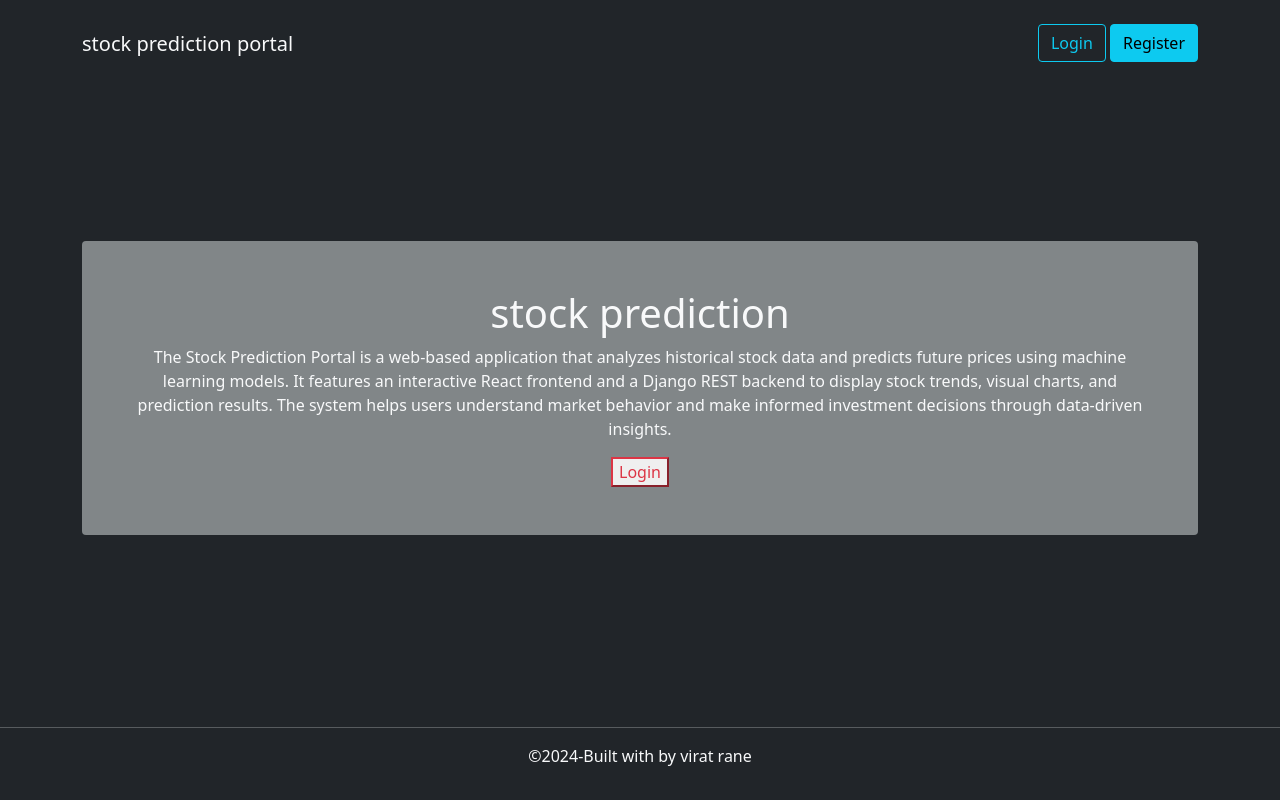
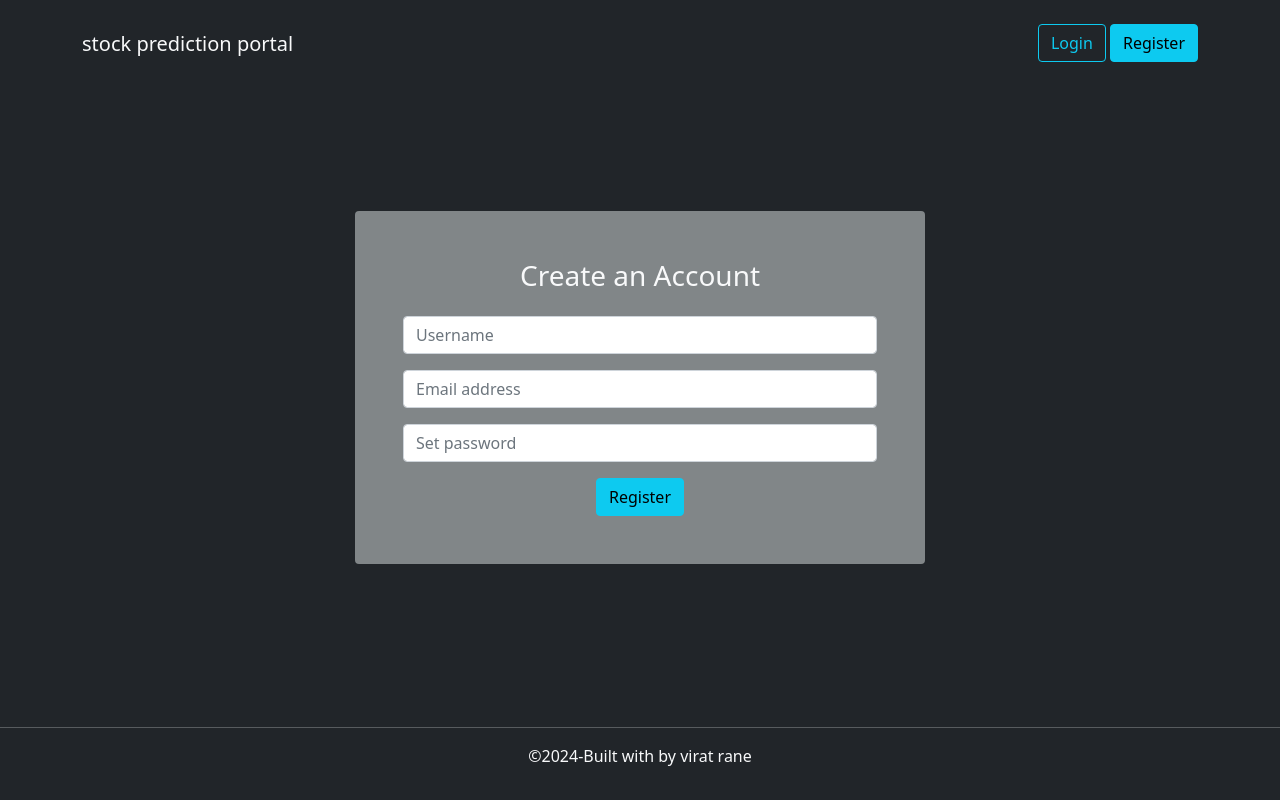
Before and after one commit to Virat2003/stock-prediction-portal, a React (Vite) app in the folder frontend-react/: page /register in a window 1280 px wide. Built offline with nearby package versions, Linux system fonts and the light colour scheme.

Commit message:
registration page completed

```diff
--- a/frontend-react/package.json
+++ b/frontend-react/package.json
@@ -10,6 +10,11 @@
     "preview": "vite preview"
   },
   "dependencies": {
+    "@fortawesome/fontawesome-svg-core": "^7.1.0",
+    "@fortawesome/free-regular-svg-icons": "^7.1.0",
+    "@fortawesome/free-solid-svg-icons": "^7.1.0",
+    "@fortawesome/react-fontawesome": "^3.0.0",
+    "axios": "^1.13.4",
     "react": "^19.1.0",
     "react-dom": "^19.1.0",
     "react-router-dom": "^6.30.3"
--- a/frontend-react/src/App.jsx
+++ b/frontend-react/src/App.jsx
@@ -1,16 +1,25 @@
-import "./assets/css/style.css"
-import Home from "./components/Home"
-import Header from "./components/Header"
-import Footer from "./components/Footer"
+import "./assets/css/style.css";
+import Home from "./components/Home";
+import { BrowserRouter, Routes, Route } from "react-router-dom";
+import Register from "./pages/Register";
+import Header from "./components/Header";
+import Footer from "./components/Footer";
+import Login from "./pages/Login";
 
 const App = () => {
   return (
     <>
-    <Header />
-    <Home />
-    <Footer />
+      <BrowserRouter>
+      <Header />
+        <Routes>
+          <Route path="/" element={<Home />} />
+          <Route path="/register" element={<Register />} />
+          <Route path="/login" element={<Login />} />
+        </Routes>
+        <Footer />
+      </BrowserRouter>
     </>
-  )
-}
+  );
+};
 
-export default App
+export default App;
--- a/frontend-react/src/components/Button.jsx
+++ b/frontend-react/src/components/Button.jsx
@@ -1,10 +1,11 @@
 import React from 'react'
+import { Link } from 'react-router-dom'
 
 const Button = (props) => {
   return (
     <>
 
-    <a className={`btn ${props.class}`} href="">{props.text}</a>
+   <Link className={`btn ${props.class}`} to={props.url}>{props.text}</Link>
     {/* <Link></Link> */}
      {/* &nbsp; */}
      {/* <a className='btn btn-info' href="">Register</a> */}
--- a/frontend-react/src/components/Header.jsx
+++ b/frontend-react/src/components/Header.jsx
@@ -1,17 +1,18 @@
 import React from 'react'
 import Button from './Button'
+import { Link } from 'react-router-dom'
 
 const header = () => {
   return (
     <>
     <nav className='navbar container pt-4 pb-3 align-items-start'>
-        <a className="navbar-brand text-light" href="">stock prediction portal</a>
+       <Link className="navbar-brand text-light" to="/"> stock prediction portal </Link>
 
         <div>
             {/* <a className='btn btn-outline-info' href="">Login</a> */}
-            <Button text="Login" class="btn-outline-info" />
+            <Button text="Login" class="btn-outline-info" url="/login" />
             &nbsp;
-            <Button text="Register" class="btn-info"/>
+            <Button text="Register" class="btn-info" url="/register"/>
             {/* <a className='btn btn-info' href="">Register</a> */}
 
 
--- a/frontend-react/src/components/Home.jsx
+++ b/frontend-react/src/components/Home.jsx
@@ -1,8 +1,9 @@
-import React from "react";
+
 
 const Home = () => {
   return (
     <>
+
       <div className="container">
         <div className="p-5 text-center bg-light-dark rounded">
           <h1 className="text-light">stock prediction</h1>
@@ -18,6 +19,7 @@
           <button text="Login" class="btn-outline-danger">Login</button>
         </div>
       </div>
+
     </>
   );
 };
--- /dev/null
+++ b/frontend-react/src/pages/Login.jsx
@@ -0,0 +1,9 @@
+import React from 'react'
+
+const Login = () => {
+  return (
+    <div className='text-light'>Login</div>
+  )
+}
+
+export default Login
--- /dev/null
+++ b/frontend-react/src/pages/Register.jsx
@@ -0,0 +1,84 @@
+import React, { useState } from 'react'
+import axios from "axios"
+import { FontAwesomeIcon } from '@fortawesome/react-fontawesome'
+import { faSpinner } from '@fortawesome/free-solid-svg-icons'
+
+const Register =  () => {
+
+    const [username, setUsername] = useState('')
+    const [email, setEmail] = useState('')
+    const [password, setPassword] = useState('')
+
+    const [errors, setErrors] = useState({})
+    const [success, setSuccess] = useState(false)
+    const [loading, setLoading] = useState(false)
+
+   const handleRegistration = async (e)=>{
+    e.preventDefault()
+    setLoading(true)
+
+    const userData = {
+        username, email, password
+    }
+    // console.log(userData);
+
+    try{
+        const response  = await axios.post("http://127.0.0.1:8000/api/v1/register/", userData)
+        const data = await response.data
+        console.log(data);
+        console.log("registration successful");
+        setErrors("")
+        setSuccess(true)
+        setUsername("")
+        setEmail("")
+        setPassword("")
+
+    }catch(err){
+        setErrors(err.response.data)
+        console.log(err);
+    }finally{
+        setLoading(false)
+    }
+   }
+
+  return (
+       <div className='container'>
+        <div className="row justify-content-center">
+            <div className="col-md-6 bg-light-dark p-5 rounded">
+                <h3 className='text-light text-center mb-4'>Create an Account</h3>
+
+                <form onSubmit={handleRegistration}>
+                  <div className='mb-3'>
+                    <input type="text" className='form-control' placeholder='Username' value={username} onChange={(e)=>{
+                        setUsername(e.target.value)}} />
+                    <small>{errors.username && <div className='text-danger'>{errors.username}</div>} </small>
+                  </div>
+                    <div className='mb-3'>
+                      <input type="email" className='form-control' placeholder='Email address' value={email} onChange={(e)=>{
+                                setEmail(e.target.value)
+                      }} />
+                      <small>{errors.email && <div className='text-danger'>{errors.email}</div>} </small>
+                    </div>
+
+                    <div className='mb-3'>
+                    <input type="password" className='form-control ' placeholder='Set password' value={password}  onChange={(e)=>{
+                        setPassword(e.target.value)
+                    }} />
+                    <small>{errors.password && <div className='text-danger'>{errors.password}</div>}</small>
+                    </div>
+                    {success && <div className='alert alert-success'>Registration Successful</div>}
+
+                    { loading ? (
+                        <button type='submit' className='btn btn-info d-block mx-auto' disabled> <FontAwesomeIcon icon={faSpinner} spin/>please wait....</button>
+                    ):
+                      <button type='submit' className='btn btn-info d-block mx-auto'>Register</button>
+                }
+                </form>
+
+            </div>
+        </div>
+    </div>
+  )
+}
+
+export default Register
```
Also changed, not shown: 1 other file (tests, documents, lock files or other folders).
